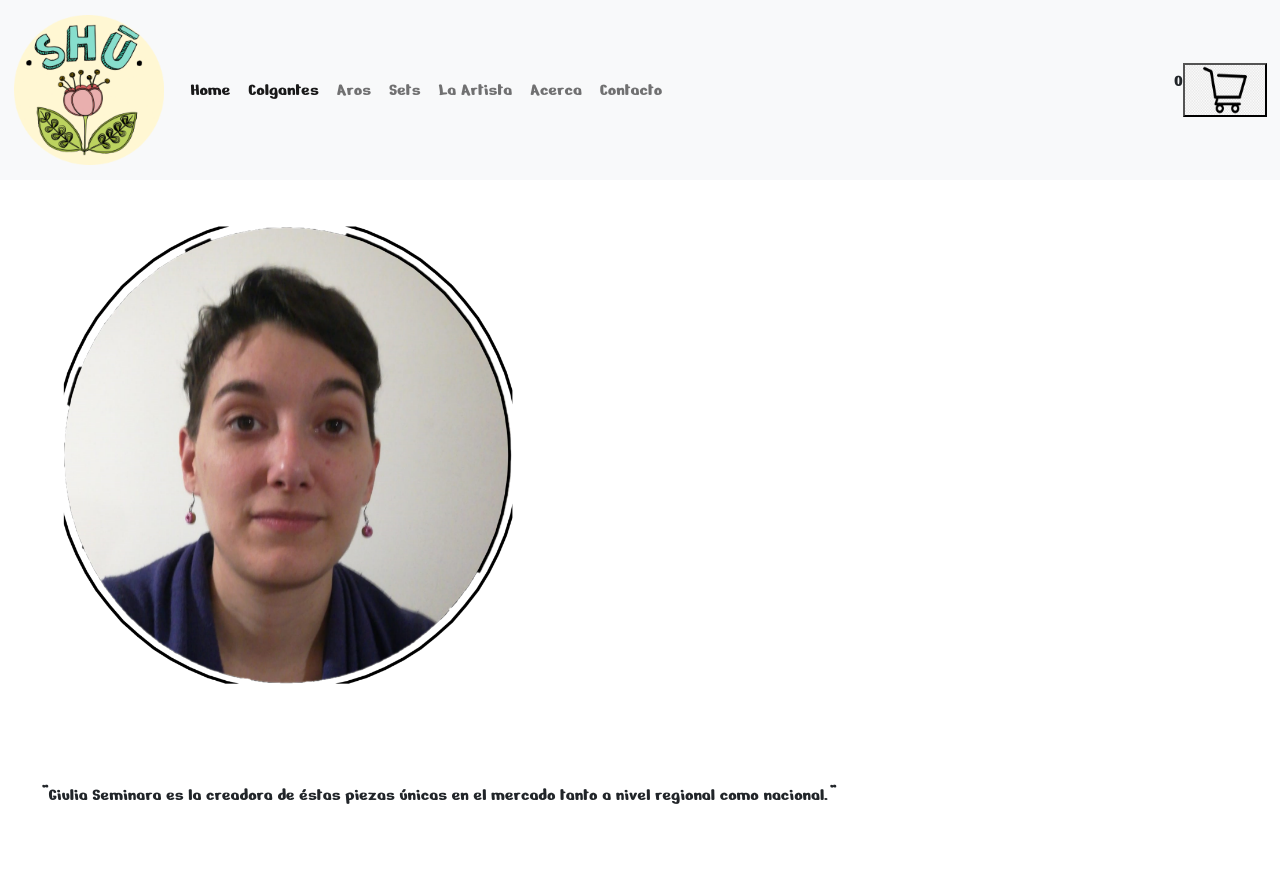
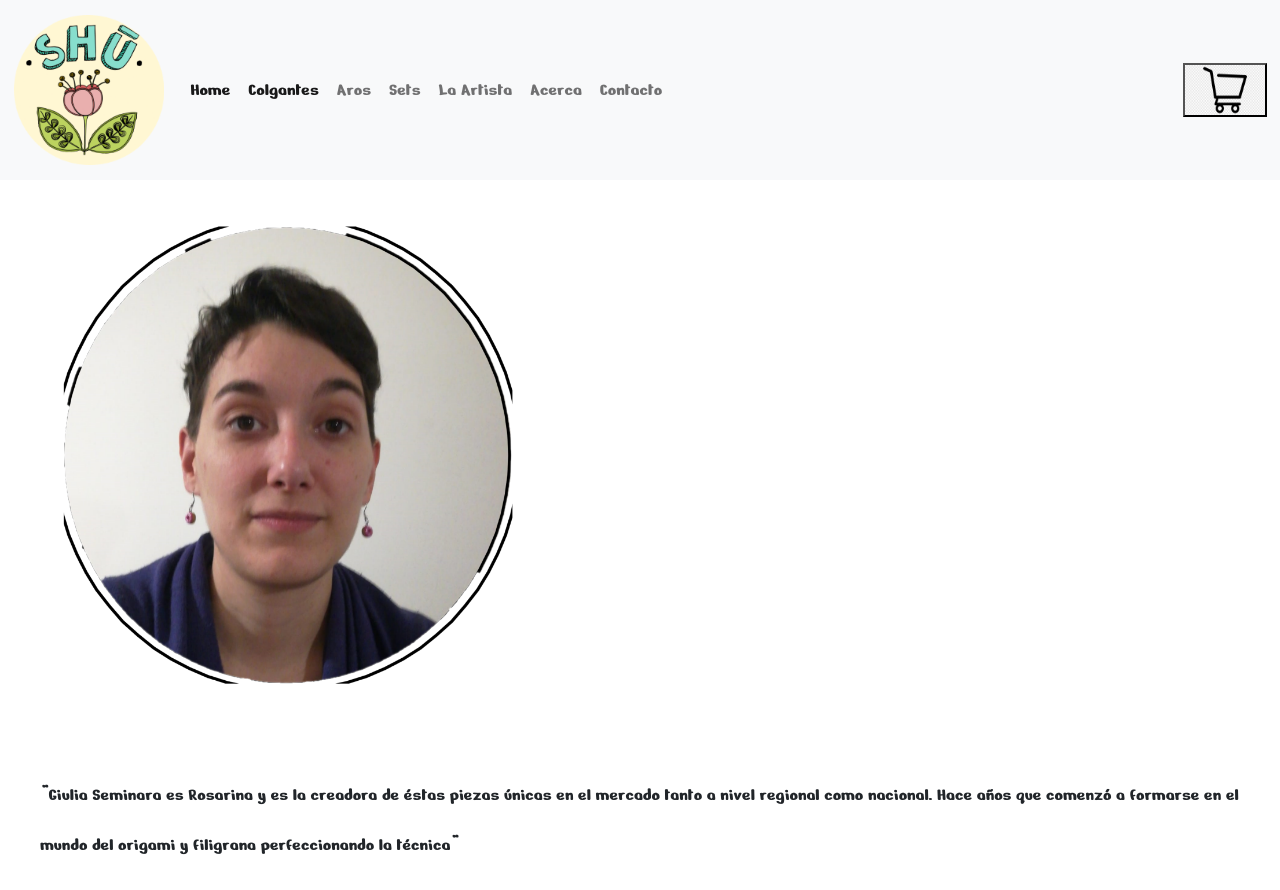
Before and after one commit to YaniBerto/REACTBERTOLOTTI, a React (Create React App) app: page /Artista in a window 1280 px wide. Before the commit the page ends 840 px from the top, so only its background shows below. Built offline with nearby package versions, Linux system fonts and the light colour scheme.

Commit message:
agregando Firebase a mi proyecto

```diff
--- a/src/componentes/Artista.js
+++ b/src/componentes/Artista.js
@@ -8,7 +8,7 @@ return <Layout>
   <img src = {Giuli} alt = "" style={{width:"550px"}}></img>
   <div class="card-body">
     <p class="card-text">
-        "Giulia Seminara es la creadora de éstas piezas únicas en el mercado tanto a nivel regional como nacional."</p>
+        "Giulia Seminara es Rosarina y es la creadora de éstas piezas únicas en el mercado tanto a nivel regional como nacional. Hace años que comenzó a formarse en el mundo del origami y filigrana perfeccionando la técnica"</p>
   </div>
 
 </Layout>
--- a/src/componentes/CartWidget.js
+++ b/src/componentes/CartWidget.js
@@ -1,10 +1,10 @@
 import cart from "./shoppingCart.png"
 import React, { useContext } from "react";
-import { Context } from "../context/cartContext";
+import { CartContext } from "../context/CartContext";
 
 
 export const CartWidget = ()=> {
-    const { qty } = useContext(Context);
+    const { qty } = useContext(CartContext);
     return(
         <>
         <p>{qty}</p>
--- a/src/componentes/Item.js
+++ b/src/componentes/Item.js
@@ -1,4 +1,5 @@
 import {Link} from "react-router-dom";
+
 
 const Item = ({articulo}) => {
     return(
@@ -6,8 +7,8 @@ const Item = ({articulo}) => {
   <div className="card">
     <img src={articulo.img} style={{width: '350px', height: '350px'}} className="card-img-top" alt="..."/>
   <div class="card-body"/>
-    <h5 class="card-title">{articulo.Descripcion}</h5>
-    <p class="card-text">$ {articulo.Precio}</p>
+    <h5 class="card-title">{articulo.descripcion}</h5>
+    <p class="card-text">$ {articulo.precio}</p>
     <Link to = {`/item/${articulo.id}`} className = "btn btn-primary" style= {{background: '#f48fb1', border: 'none'}}>Comprar</Link>
 
 </div>
--- a/src/componentes/ItemDetail.js
+++ b/src/componentes/ItemDetail.js
@@ -1,20 +1,75 @@
-import React from 'react';
-import ItemCount from './itemCount';
-import '../App.css';
+import { useContext, useState } from "react";
+import { useNavigate } from "react-router-dom";
+import { CartContext } from "../context/CartContext";
+import { ItemCount } from "./itemCount";
 
+const ItemDetail = ({ item }) => {
+  const { addItem, IsInCart } = useContext(CartContext);
+  const navigate = useNavigate();
+  const [count, setCount] = useState(1);
+  const [currentStock, setCurrentStock] = useState(item.stock);
+  const maxQuantity = currentStock;
 
+  function handleCount(type) {
+    if (type === "plus" && count < maxQuantity) setCount(count + 1);
+    if (type === "minus" && count > 1) setCount(count - 1);
+  }
 
-const ItemDetail = ({item})=> {
+  function handleAdd() {
+    if (currentStock < count) alert("No hay stock de este producto");
+    else {
+      setCurrentStock(currentStock - count);
+      addItem(item, count);
+    }
+  }
 
-    return (
-        <div className="detalle">
-            <div>{item.Descripcion}</div>
-            <img src={item.img}style= {{width: "250px"}}alt="Bijouterie"/>
-            <ItemCount Stock={item.Stock}initial={1}/>
+  function handleCheckout() {
+    navigate("/cart");
+  }
+  return (
+    <div className="flex w-5/6 bg-white rounded p-10 transition-all shadow hover:shadow-lg">
 
+      <div className="flex justify-center w-1/2">
+        <img className="max-h-[500px]" src={item.img} alt={item.name} />
+      </div>
 
+      {/* Item description */}
+      <div className="flex flex-col justify-center pl-10">
+        <h2 className="text-3xl font-bold text-gray-800">{item.name}</h2>
+        <p className="mt-4 text-xl">{item.description}</p>
+        <span className="mt-4 text-xl">
+          Price: <strong className="text-gray-800">${item.price}</strong>
+        </span>
+        {currentStock > 0 && (
+          <p className="text-sm">En Stock: {currentStock}</p>
+        )}
+
+        <div className="flex flex-col flex-1 items-center">
+
+          {currentStock > 0 ? (
+            <ItemCount count={count} handleCount={handleCount} />
+          ) : (
+            <span className="text-red-500 mt-10">Sin stock</span>
+          )}
+          <div className="w-full flex flex-col items-center">
+            <button
+              onClick={handleAdd}
+              className="w-4/5 bg-gray-200 px-4 py-2 mt-2 rounded disabled:opacity-40"
+              disabled={currentStock === 0}
+            >
+              Agregar al carrito
+            </button>
+            <button
+              disabled={!IsInCart(item.id)}
+              onClick={handleCheckout}
+              className="w-4/5 bg-gray-800 text-white px-4 py-2 mt-2 rounded disabled:opacity-50"
+            >
+              Finalizar Compra
+            </button>
+          </div>
         </div>
-    );
+      </div>
+    </div>
+  );
 };
-
 export default ItemDetail;
--- a/src/componentes/ItemList.js
+++ b/src/componentes/ItemList.js
@@ -5,7 +5,7 @@ const ItemList = ({articulos}) => {
         <div className="articulosPagina">
 
             {articulos.map((Articulo) => (
-                <Item articulo = {Articulo}/>
+                <Item key = {Articulo.id} articulo = {Articulo}/>
             ))}
 
         </div>
--- a/src/componentes/ItemListContainer.js
+++ b/src/componentes/ItemListContainer.js
@@ -11,8 +11,8 @@ const ItemListContainer=()=>{
 
 useEffect(()=>{
   const db = getFirestore();
-  const Collection = collection(db, '');
-  getDocs(Collection).then((snapshot)=>{
+  const queryRef = collection(db, 'items');
+  getDocs(queryRef).then((snapshot)=>{
     const articulos = snapshot.docs.map((doc)=>({id: doc.id,
       ...doc.data(),
     }));
--- a/src/componentes/Layout.js
+++ b/src/componentes/Layout.js
@@ -1,4 +1,4 @@
-import { CartContextProvider } from "../context/cartContext";
+import { CartContextProvider } from "../context/CartContext";
 import NavBarComponent from "./NavBar";
 
 
--- a/src/componentes/itemCount.js
+++ b/src/componentes/itemCount.js
@@ -1,47 +1,24 @@
-import React, {useState, useEffect} from "react";
-
-
-const ItemCount = ({Stock, initial, onAdd}) => {
-
-    const [count, setCount] = useState(initial);
-
-    const handleAdd = () => {
-        if(count < Stock) {
-            setCount(count+1);
-        } else {
-            alert("Sin stock");
-        }
-    }
-
-    const handleDecrement = () => {
- if (count>0){
-    setCount(count - 1)
- }
-    }
-
-/*const Comprar = () => {
-        onAdd(count);
-        setCount(initial);
-    }*/
-
-
-    useEffect(()=> {
-
-        console.log("Se montó el ItemCount");
-    }, []);
-
-    useEffect(()=> {
-        console.log("Se actualiza el estado!")
-    }, [count]);
-
+export const ItemCount = ({ count, handleCount }) => {
     return (
-    <div className="count">
-        <button onClick={handleDecrement}>-</button>
-        <h2>{count}</h2>
-        <button onClick={handleAdd}>+</button>
-      {/*</div>button style= {{color: 'green'}} onClick={Comprar}</button> */}
-    </div>
+      <div className="flex mt-10 w-4/5 bg-gray-200 rounded">
+        <button
+          onClick={() => handleCount("minus")}
+          className="flex justify-center items-center p-2 w-2/5 h-full bg-gray-800 text-white"
+        >
+          -
+        </button>
+        <span
+          id="counter"
+          className="flex flex-1 justify-center items-center mx-4 font-bold"
+        >
+          {count}
+        </span>
+        <button
+          onClick={() => handleCount("plus")}
+          className="flex justify-center items-center p-2 w-2/5 h-full bg-gray-800 text-white"
+        >
+          +
+        </button>
+      </div>
     );
-};
-
-export default ItemCount;
+  };
--- a/src/context/cartContext.js
+++ b/src/context/cartContext.js
@@ -1,53 +1,64 @@
-import React, { createContext, useEffect, useState } from "react";
+import { createContext, useEffect, useState } from "react";
 
-
-export const Context = createContext();
-
+export const CartContext = createContext([]);
 export const CartContextProvider = ({ children }) => {
-  const [cart, setCart] = useState([]);
-  const [qty, setQty] = useState(0);
-  const [total, setTotal] = useState(0);
+  const [productsAdded, setProductsAdded] = useState([]);
+  const [totalAmount, setTotalAmount] = useState(0);
 
   useEffect(() => {
-    setQty(cart.reduce((total, item) => total + item.cantidad, 0))
-    setTotal(cart.reduce((total, item) => total + (item.cantidad * item.price), 0))
-  }, [cart])
+    const amount = productsAdded
+      .map((product) => parseInt(product.item.price) * product.quantityAdded)
+      .reduce((partialSum, a) => partialSum + a, 0);
+    setTotalAmount(amount);
+  }, [productsAdded]);
 
+  function addItem(item, quantity) {
+    const isAlreadyAdded = isInCart(item.id);
+    if (isAlreadyAdded) {
+      setProductsAdded((prevState) =>
+        prevState.map((productAdded) =>
+          productAdded.item.id === item.id
+            ? {
+                ...productAdded,
+                quantityAdded: productAdded.quantityAdded + quantity,
+              }
+            : productAdded
+        )
+      );
+    } else {
+      setProductsAdded((prevState) =>
+        prevState.concat({ item, quantityAdded: quantity })
+      );
+    }
+  }
 
-  const addItem = (item, cantidad) => {
-    if (IsInCart(item.id)) {
-        const modificado = cart.map((articulo) => {
-        if (articulo.id === item.id) {
-          articulo.cantidad += cantidad;
-        }
-        return articulo;
-      });
-      setCart(modificado);
-    } else {
-      setCart([...cart, { ...item, cantidad }]);
-    }
-    setQty(qty + cantidad);
-    setTotal(total + (item.price * cantidad));
-  };
+  function removeItem(itemId) {
+    setProductsAdded((prevState) =>
+      prevState.filter((product) => product.item.id !== itemId)
+    );
+  }
 
-  const deleteItem = (id) => {
-    const found = cart.find(articulo => articulo.id === id);
-    setCart(cart.filter((item) => item.id !== id));
-    setQty( qty - found.cantidad)
-    setTotal(total - (found.price * found.cantidad))
-  };
+  function clear() {
+    setProductsAdded([]);
+    setTotalAmount(0);
+  }
 
-  const IsInCart = (id) => cart.some((item) => item.id === id);
-
-  const clear = () => {
-    setCart([]);
-    setQty(0);
-    setTotal(0);
-  };
+  function isInCart(itemId) {
+    return Boolean(productsAdded.find((product) => product.item.id === itemId));
+  }
 
   return (
-    <Context.Provider value={{ cart, qty, total, addItem, deleteItem, clear, IsInCart }}>
+    <CartContext.Provider
+      value={{
+        addItem,
+        removeItem,
+        clear,
+        isInCart,
+        productsAdded,
+        totalAmount,
+      }}
+    >
       {children}
-    </Context.Provider>
+    </CartContext.Provider>
   );
 };
--- a/src/index.js
+++ b/src/index.js
@@ -6,7 +6,7 @@ import './index.css';
 import reportWebVitals from './reportWebVitals';
 import 'bootstrap/dist/css/bootstrap.min.css';
 import {router} from "./router";
-import { CartContextProvider } from './context/cartContext';
+import { CartContextProvider } from './context/CartContext';
 
 
 import { initializeApp } from "firebase/app";
```
Also changed, not shown: src/componentes/ItemDetailContainer.js (+11 -9 lines), 1 other file (tests, documents, lock files or other folders).
